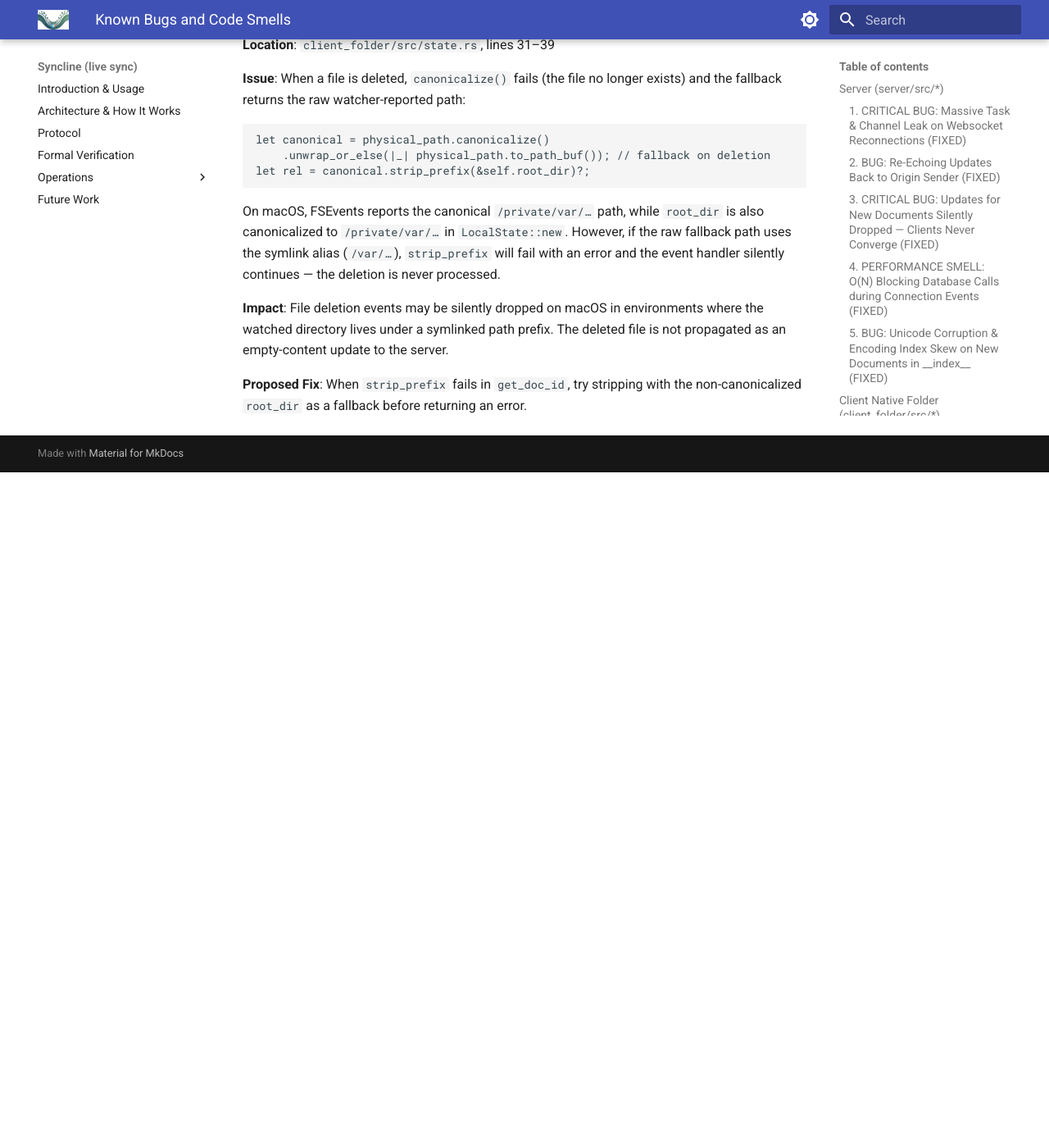
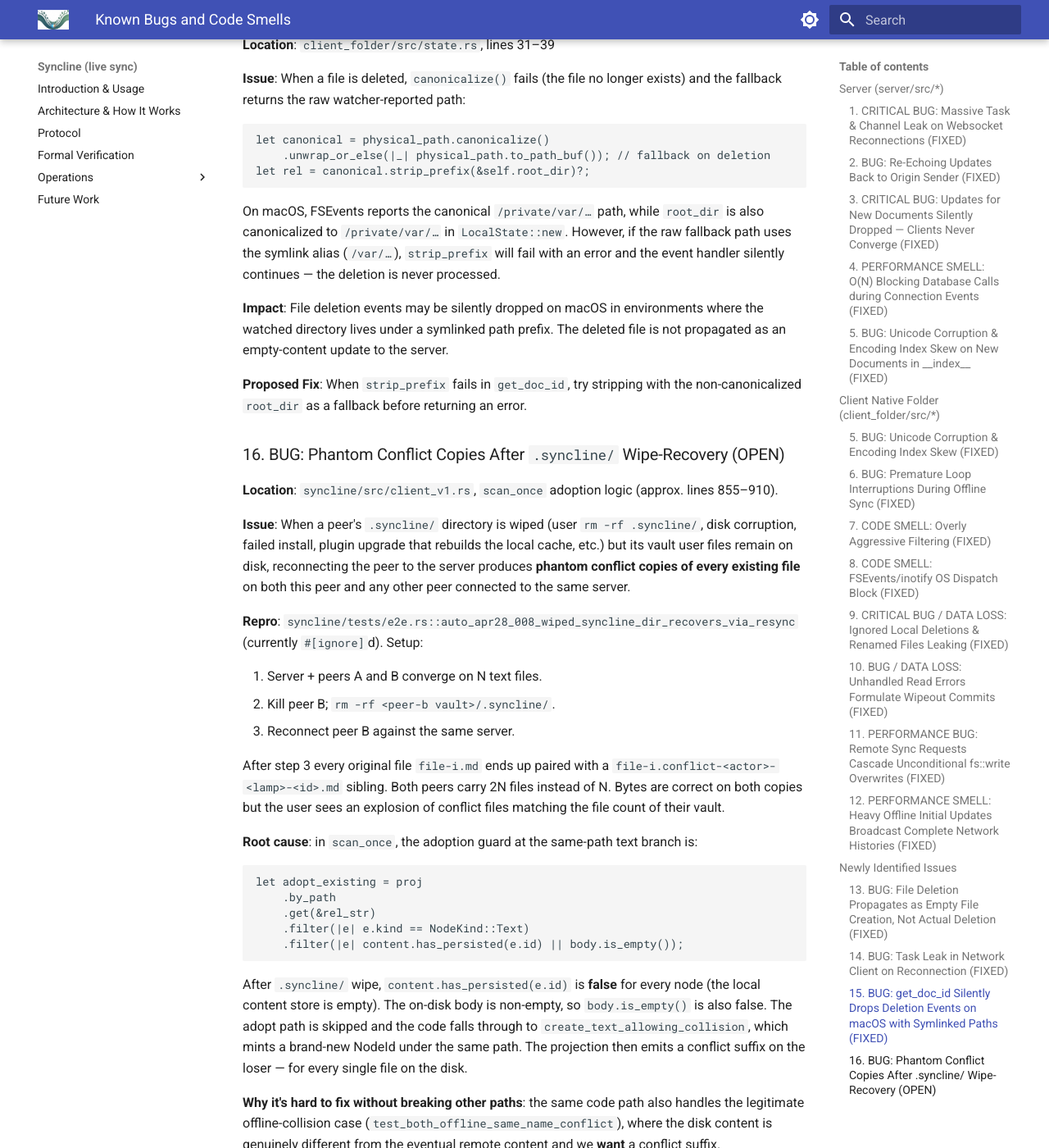
Before and after one commit to tomas789/syncline, an MkDocs documentation site: the page built from docs/KNOWN_BUGS.md, in a window 1280 px wide and 1400 px high, scrolled down 7621 px. Shown: the whole window at 82% size. Built offline with MkDocs 1.6.1 and Material for MkDocs 9.7.7, drawn with Linux system fonts in a browser that asks for light colours; before the commit the page ends 8197 px from its top, so only the background shows below that; some of the changed text lies outside the part shown.

Commit message:
docs(known-bugs): document phantom conflicts after .syncline/ wipe (#16); ignore test until fix

````diff
--- a/docs/KNOWN_BUGS.md
+++ b/docs/KNOWN_BUGS.md
@@ -253,3 +253,73 @@ On macOS, FSEvents reports the canonical `/private/var/…` path, while `root_di
 **Impact**: File deletion events may be silently dropped on macOS in environments where the watched directory lives under a symlinked path prefix. The deleted file is not propagated as an empty-content update to the server.
 
 **Proposed Fix**: When `strip_prefix` fails in `get_doc_id`, try stripping with the non-canonicalized `root_dir` as a fallback before returning an error.
+
+### 16. BUG: Phantom Conflict Copies After `.syncline/` Wipe-Recovery (OPEN)
+
+**Location**: `syncline/src/client_v1.rs`, `scan_once` adoption logic
+(approx. lines 855–910).
+
+**Issue**: When a peer's `.syncline/` directory is wiped (user
+`rm -rf .syncline/`, disk corruption, failed install, plugin upgrade
+that rebuilds the local cache, etc.) but its vault user files remain
+on disk, reconnecting the peer to the server produces **phantom
+conflict copies of every existing file** on both this peer and any
+other peer connected to the same server.
+
+**Repro**: `syncline/tests/e2e.rs::auto_apr28_008_wiped_syncline_dir_recovers_via_resync`
+(currently `#[ignore]`d). Setup:
+
+1. Server + peers A and B converge on N text files.
+2. Kill peer B; `rm -rf <peer-b vault>/.syncline/`.
+3. Reconnect peer B against the same server.
+
+After step 3 every original file `file-i.md` ends up paired with a
+`file-i.conflict-<actor>-<lamp>-<id>.md` sibling. Both peers carry
+2N files instead of N. Bytes are correct on both copies but the user
+sees an explosion of conflict files matching the file count of their
+vault.
+
+**Root cause**: in `scan_once`, the adoption guard at the same-path
+text branch is:
+
+```rust
+let adopt_existing = proj
+    .by_path
+    .get(&rel_str)
+    .filter(|e| e.kind == NodeKind::Text)
+    .filter(|e| content.has_persisted(e.id) || body.is_empty());
+```
+
+After `.syncline/` wipe, `content.has_persisted(e.id)` is **false**
+for every node (the local content store is empty). The on-disk body
+is non-empty, so `body.is_empty()` is also false. The adopt path is
+skipped and the code falls through to
+`create_text_allowing_collision`, which mints a brand-new NodeId
+under the same path. The projection then emits a conflict suffix on
+the loser — for every single file on the disk.
+
+**Why it's hard to fix without breaking other paths**: the same code
+path also handles the legitimate offline-collision case
+(`test_both_offline_same_name_conflict`), where the disk content is
+genuinely different from the eventual remote content and we **want**
+a conflict suffix. Distinguishing wipe-recovery from offline-collision
+requires comparing the disk body to the (not-yet-arrived) remote
+content subdoc body. A correct fix would either:
+
+1. Defer adoption when there's a same-path text entry without
+   persisted content; once the content subdoc lands, compare disk to
+   remote and either no-op (wipe case) or mint a fresh NodeId for
+   the local body via `create_text_allowing_collision` (collision
+   case). This requires queuing deferred-adopt entries through to
+   the STEP_2 handler.
+2. Fingerprint the disk body (e.g., SHA-256) at scan time, store
+   alongside the just-minted node, and after STEP_2 arrives detect
+   that the freshly-minted node and the remote node have identical
+   bodies → atomically delete-and-merge the redundant fresh node.
+
+**Workaround**: users hit by this can `rm` the `.conflict-*` files
+manually after the dust settles — both copies are byte-equal so no
+data loss. But the UX is poor.
+
+**Severity**: medium — no data loss, but produces N phantom files
+on every wipe-recovery. Likely to occur on plugin upgrade too.
````
Also changed, not shown: 1 other file.
